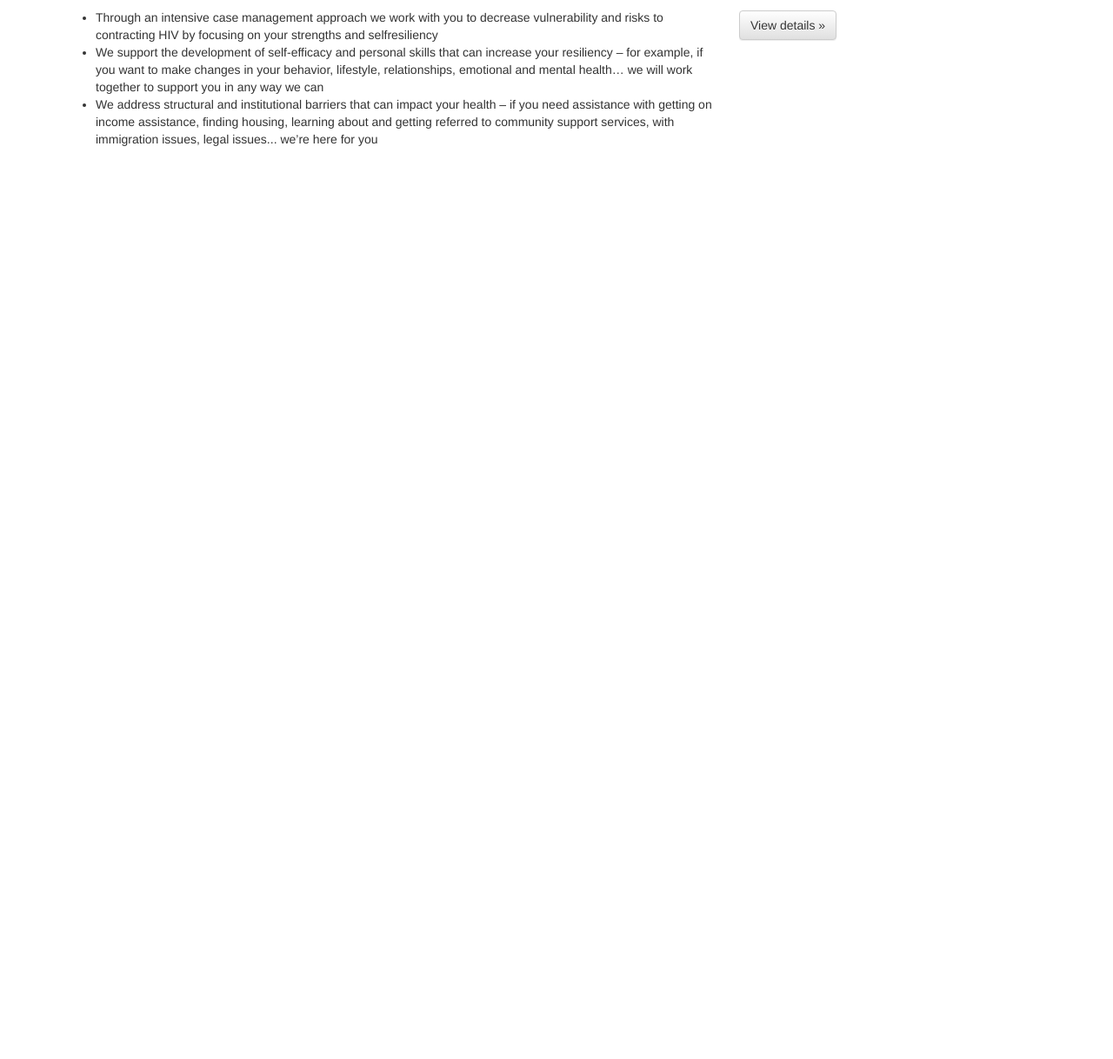
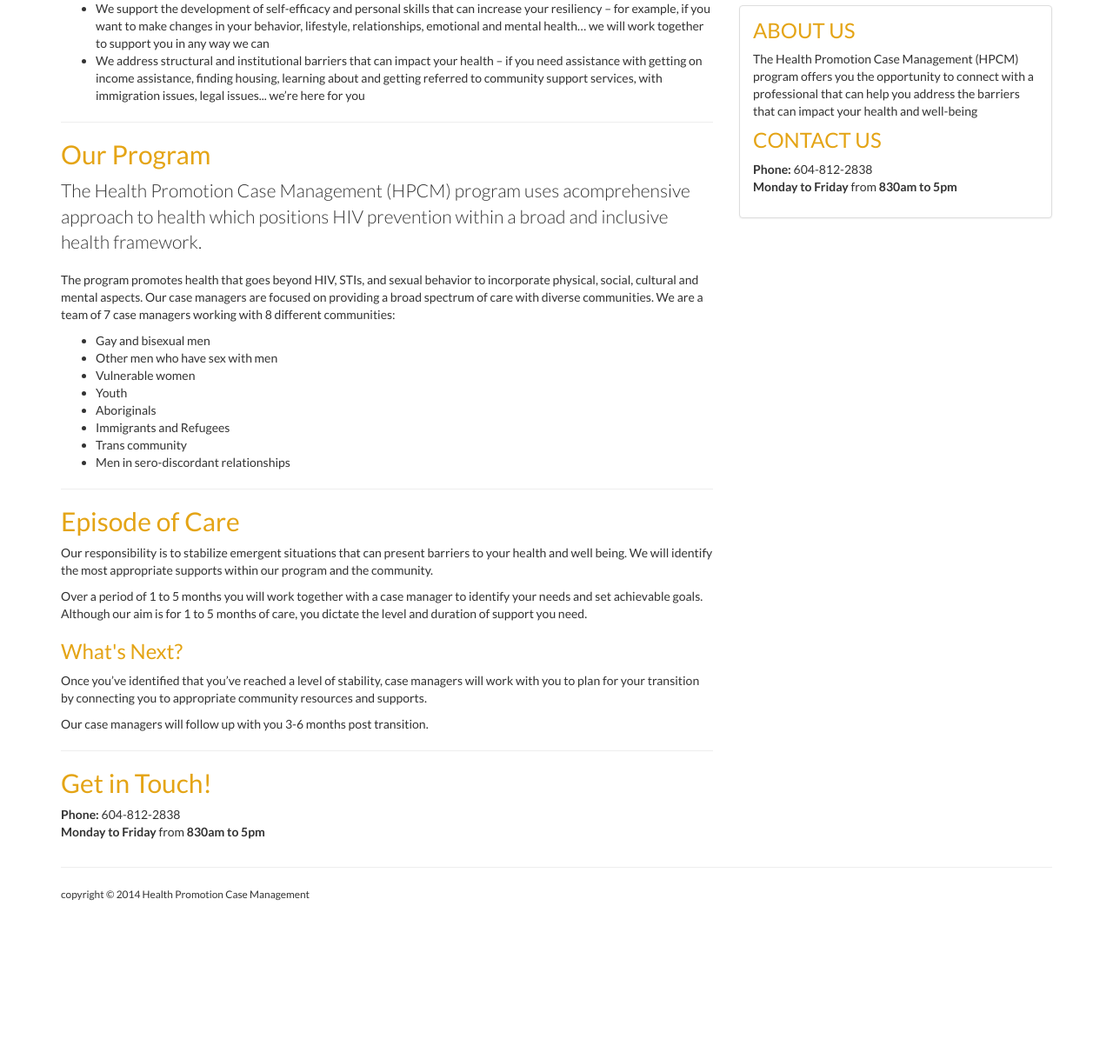
Before and after one commit to aidsvancouver/HealthPromotion, a plain HTML site: page index.html in a window 1280 px wide. Shown: the part 911-2129 px from the top of the page at 87% size. Before the commit the page ends 1111 px from the top, so only its background shows below. Drawn offline with nearby package versions, Linux system fonts and the light colour scheme.

Commit message:
all content added

```diff
--- a/css/main.css
+++ b/css/main.css
@@ -1,3 +1,7 @@
+body {
+	font-family: 'Lato', sans-serif;
+}
+
 .jumbotron {
 	background: url(../img/hero.jpg) no-repeat center bottom;
 	background-size: 100%;
@@ -7,3 +11,19 @@
 a {
 	color: #529266;
 }
+
+h1, h2, h3 {
+	color: #e4a415;
+}
+
+.logo {
+	margin-bottom: 2em;
+}
+
+.panel h3 {
+	margin-top: 0;
+}
+
+footer {
+	min-height: 200px;
+}
--- a/index.html
+++ b/index.html
@@ -11,19 +11,14 @@
         <meta name="viewport" content="width=device-width, initial-scale=1">
 
         <link rel="stylesheet" href="css/bootstrap.min.css">
-        <style>
-            body {
-                padding-top: 50px;
-                padding-bottom: 20px;
-            }
-        </style>
         <link rel="stylesheet" href="css/bootstrap-theme.min.css">
         <link rel="stylesheet" href="css/main.css">
+        <link href='http://fonts.googleapis.com/css?family=Lato:300,400,700,400italic' rel='stylesheet' type='text/css'>
 
         <script src="js/vendor/modernizr-2.6.2-respond-1.1.0.min.js"></script>
     </head>
     <body>
-    <nav class="navbar navbar-fixed-top" role="navigation">
+    <nav class="navbar navbar-default navbar-fixed-top" role="navigation">
       <div class="container">
         <div class="navbar-header">
           <button type="button" class="navbar-toggle collapsed" data-toggle="collapse" data-target="#navbar" aria-expanded="false" aria-controls="navbar">
@@ -36,9 +31,9 @@
         </div>
         <div id="navbar" class="navbar-collapse collapse">
             <ul class="nav navbar-nav navbar-right">
-              <li><a href="#who">Who We Are</a></li>
               <li><a href="#what">What We Do</a></li>
               <li><a href="#programs">Our Program</a></li>
+              <li><a href="#care">Episode of Care</a></li>
               <li><a href="#contact">Contact Us</a></li>
             </ul>
         </div><!--/.navbar-collapse -->
@@ -54,7 +49,7 @@
     <div class="container">
         <div class="row">
           <div class="col-md-10">
-            <h2>The Health Promotion Case Management (HPCM) program offers you the opportunity to connect with a professional that can help you address the barriers that can impact your health and well-being</h2>
+            <h2>The <strong>Health Promotion Case Management</strong> (HPCM) program offers you the opportunity to connect with a professional that can help you address the barriers that can impact your health and well-being</h2>
           </div>
         </div>
     </div>
@@ -62,43 +57,81 @@
     <hr>
 
     <div class="container">
-      <div class="row" id="#who">
-          <div class="col-md-6">
-             <h2>What We Do</h2>
-          </div>
-      </div>
       <div class="row">
         <div class="col-md-8">
+          <h2 id="what">What We Do</h2>
           <p class='lead'>We understand the relationship between risk and issues that might affect your health. Our case managers work with you to recognize and address your needs accordingly to your expectations:</p>
           <ul>
-              <li>Through an intensive case management approach we work with you to decrease vulnerability and risks to contracting HIV by focusing on your strengths and selfresiliency</li>
+              <li>Through an intensive case management approach we work with you to decrease vulnerability and risks to contracting HIV by focusing on your strengths and self resiliency</li>
               <li>We support the development of self-efficacy and personal skills that can increase your resiliency – for example, if you want to make changes in your behavior, lifestyle, relationships, emotional and mental health… we will work together to support you in any way we can</li>
               <li>We address structural and institutional barriers that can impact your health – if you need assistance with getting on income assistance, finding housing, learning about and getting referred to community support services, with immigration issues, legal issues... we’re here for you</li>
           </ul>
+
+          <hr>
+
+          <h2 id="program">Our Program</h2>
+
+          <p class="lead">The Health Promotion Case Management (HPCM) program uses acomprehensive approach to health which positions HIV prevention within a broad and inclusive health framework.</p>
+
+          <p>The program promotes health that goes beyond HIV, STIs, and sexual behavior to incorporate physical, social, cultural and mental aspects. Our case managers are focused on providing a broad spectrum of care with diverse communities. We are a team of 7 case managers working with 8 different communities:</p>
+
+          <ul>
+            <li>Gay and bisexual men</li>
+            <li>Other men who have sex with men</li>
+            <li>Vulnerable women</li>
+            <li>Youth</li>
+            <li>Aboriginals</li>
+            <li>Immigrants and Refugees</li>
+            <li>Trans community</li>
+            <li>Men in sero-discordant relationships</li>
+          </ul>
+
+          <hr>
+
+          <h2 id="care">Episode of Care</h2>
+
+          <p>Our responsibility is to stabilize emergent situations that can present barriers to your health and well being. We will identify the most appropriate supports within our program and the community.</p>
+
+          <p>Over a period of 1 to 5 months you will work together with a case manager to identify your needs and set achievable goals. Although our aim is for 1 to 5 months of care, you dictate the level and duration of support you need.</p>
+
+          <h3>What's Next?</h3>
+
+          <p>Once you’ve identified that you’ve reached a level of stability, case managers will work with you to plan for your transition by connecting you to appropriate community resources and supports.</p>
+
+          <p>Our case managers will follow up with you 3-6 months post transition.</p>
+
+          <hr>
+
+
+          <h2 id="contact">Get in Touch!</h2>
+
+                          <p><strong>Phone:</strong> 604-812-2838<br>
+                <strong>Monday to Friday</strong> from <strong>830am to 5pm</strong></p>
+
         </div>
         <div class="col-md-4">
-          <p>Donec id elit non mi porta gravida at eget metus. Fusce dapibus, tellus ac cursus commodo, tortor mauris condimentum nibh, ut fermentum massa justo sit amet risus. Etiam porta sem malesuada magna mollis euismod. Donec sed odio dui. </p>
-          <p><a class="btn btn-default" href="#" role="button">View details &raquo;</a></p>
+          <img class="logo" src="img/hpcm-logo.png" alt="Health Promotion Case Management Logo">
+          <div class="panel panel-default">
+            <div class="panel-body">
+                <h3>ABOUT US</h3>
+                <p>The Health Promotion Case Management (HPCM) program offers you the opportunity to connect with a professional that can help you address the barriers that can impact your health and well-being</p>
+                <h3>CONTACT US</h3>
+                <p><strong>Phone:</strong> 604-812-2838<br>
+                <strong>Monday to Friday</strong> from <strong>830am to 5pm</strong></p>
+            </div>
+          </div>
+
         </div>
       </div>
 
+      <hr>
+
       <footer>
+        <small>copyright &copy; 2014 Health Promotion Case Management
       </footer>
-    </div> <!-- /container -->        <script src="//ajax.googleapis.com/ajax/libs/jquery/1.11.1/jquery.min.js"></script>
-        <script>window.jQuery || document.write('<script src="js/vendor/jquery-1.11.1.min.js"><\/script>')</script>
-
+    </div>
+        <script src="js/vendor/jquery-1.11.1.min.js"></script>
         <script src="js/vendor/bootstrap.min.js"></script>
-
         <script src="js/main.js"></script>
-
-        <!-- Google Analytics: change UA-XXXXX-X to be your site's ID. -->
-        <script>
-            (function(b,o,i,l,e,r){b.GoogleAnalyticsObject=l;b[l]||(b[l]=
-            function(){(b[l].q=b[l].q||[]).push(arguments)});b[l].l=+new Date;
-            e=o.createElement(i);r=o.getElementsByTagName(i)[0];
-            e.src='//www.google-analytics.com/analytics.js';
-            r.parentNode.insertBefore(e,r)}(window,document,'script','ga'));
-            ga('create','UA-XXXXX-X');ga('send','pageview');
-        </script>
     </body>
 </html>
```
Also changed, not shown: img/hpcm-logo.png (added).
